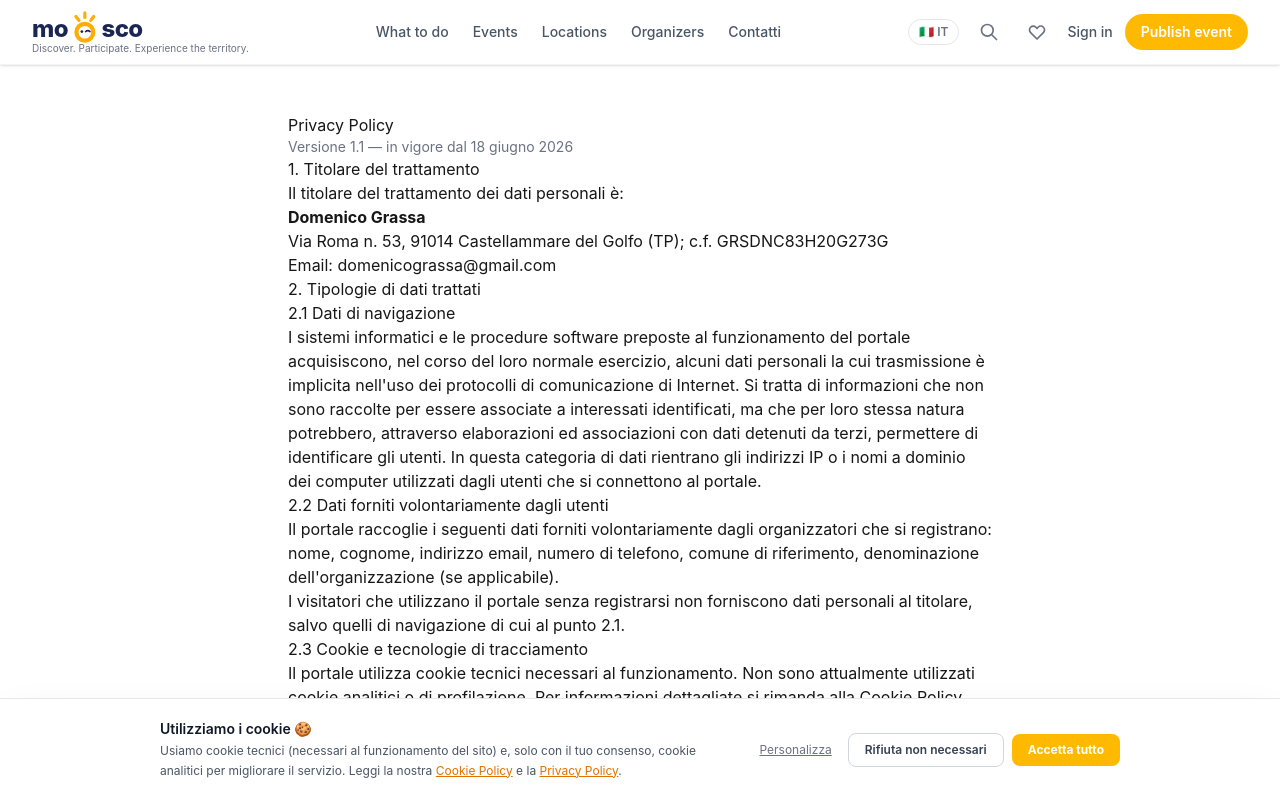
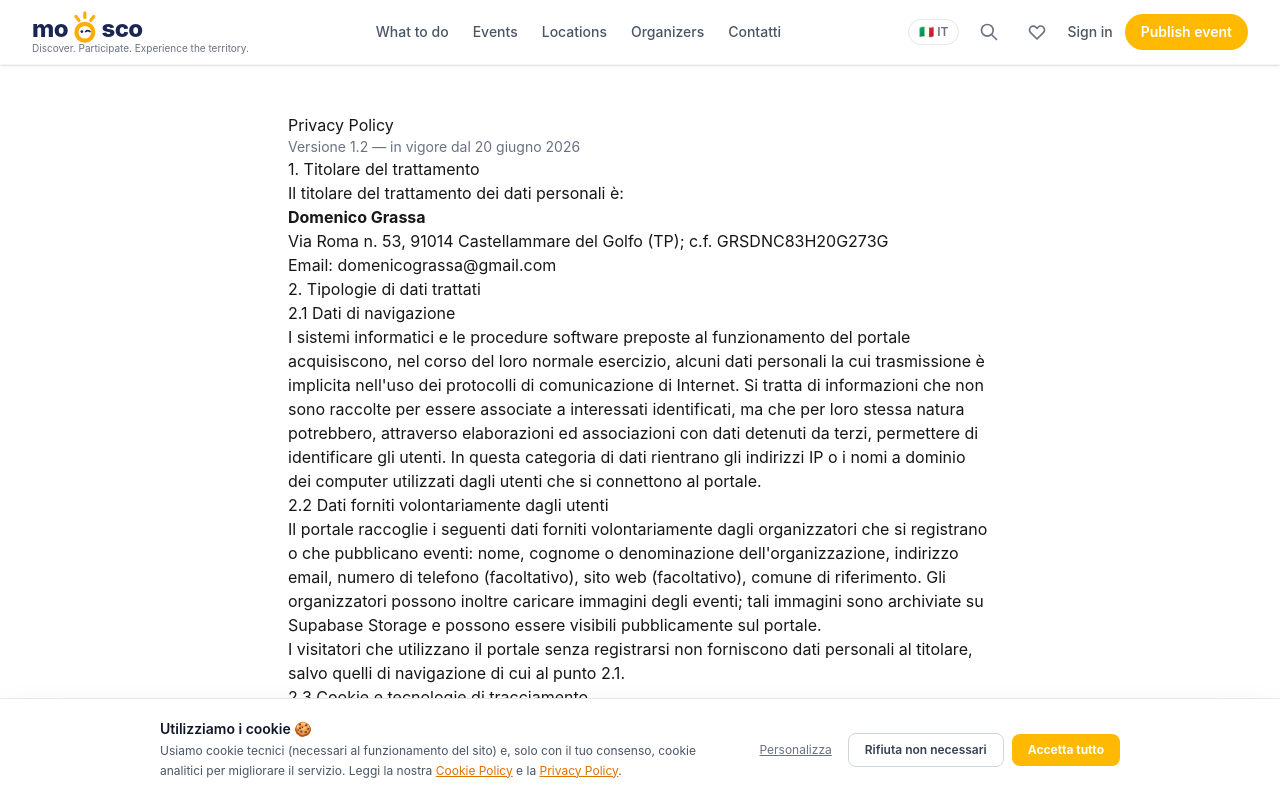
Before and after one commit to domenicograssa/cosafacciamo, a Next.js app: page /privacy-policy in a window 1280 px wide. Shown: the top 798 px of the page. Built offline with nearby package versions, Linux system fonts and the light colour scheme.

Commit message:
registrati: avviso email Supabase post-conferma; privacy v1.2: immagini caricate

```diff
--- a/src/app/(legal)/privacy-policy/page.tsx
+++ b/src/app/(legal)/privacy-policy/page.tsx
@@ -9,7 +9,7 @@ export default function PrivacyPolicy() {
   return (
     <article className="prose prose-gray max-w-none">
       <h1>Privacy Policy</h1>
-      <p className="text-sm text-gray-500">Versione 1.1 — in vigore dal 18 giugno 2026</p>
+      <p className="text-sm text-gray-500">Versione 1.2 — in vigore dal 20 giugno 2026</p>
 
       <h2>1. Titolare del trattamento</h2>
       <p>
@@ -34,9 +34,11 @@ export default function PrivacyPolicy() {
 
       <h3>2.2 Dati forniti volontariamente dagli utenti</h3>
       <p>
-        Il portale raccoglie i seguenti dati forniti volontariamente dagli organizzatori che si registrano:
-        nome, cognome, indirizzo email, numero di telefono, comune di riferimento, denominazione
-        dell'organizzazione (se applicabile).
+        Il portale raccoglie i seguenti dati forniti volontariamente dagli organizzatori che si registrano
+        o che pubblicano eventi: nome, cognome o denominazione dell'organizzazione, indirizzo email,
+        numero di telefono (facoltativo), sito web (facoltativo), comune di riferimento.
+        Gli organizzatori possono inoltre caricare immagini degli eventi; tali immagini sono archiviate
+        su Supabase Storage e possono essere visibili pubblicamente sul portale.
       </p>
       <p>
         I visitatori che utilizzano il portale senza registrarsi non forniscono dati personali al titolare,
--- a/src/app/registrati/page.tsx
+++ b/src/app/registrati/page.tsx
@@ -88,10 +88,16 @@ export default function Registrati() {
           </div>
           <h1 className="text-xl font-extrabold text-gray-900">Registrazione completata!</h1>
           <p className="text-gray-600 text-sm leading-relaxed">
-            Controlla la tua email per confermare l&apos;indirizzo.
+            Ti abbiamo inviato un&apos;email di conferma. Clicca il link al suo interno per attivare l&apos;account.
             Una volta confermato, il tuo profilo verrà esaminato dall&apos;amministratore.
             Ti avviseremo via email quando potrai iniziare a pubblicare.
           </p>
+          <div className="bg-amber-50 border border-amber-200 rounded-xl px-4 py-3 text-left space-y-1">
+            <p className="text-xs font-semibold text-amber-800">📧 Non trovi l&apos;email?</p>
+            <p className="text-xs text-amber-700 leading-relaxed">
+              L&apos;email arriva dal mittente <span className="font-mono font-semibold">noreply@mail.app.supabase.io</span> — il sistema di autenticazione che utilizziamo. Controlla la cartella <strong>spam</strong> o <strong>posta indesiderata</strong> se non la vedi in arrivo.
+            </p>
+          </div>
           <Link href="/" className="inline-block mt-4 text-amber-600 font-semibold hover:underline text-sm">
             Torna al portale →
           </Link>
```
